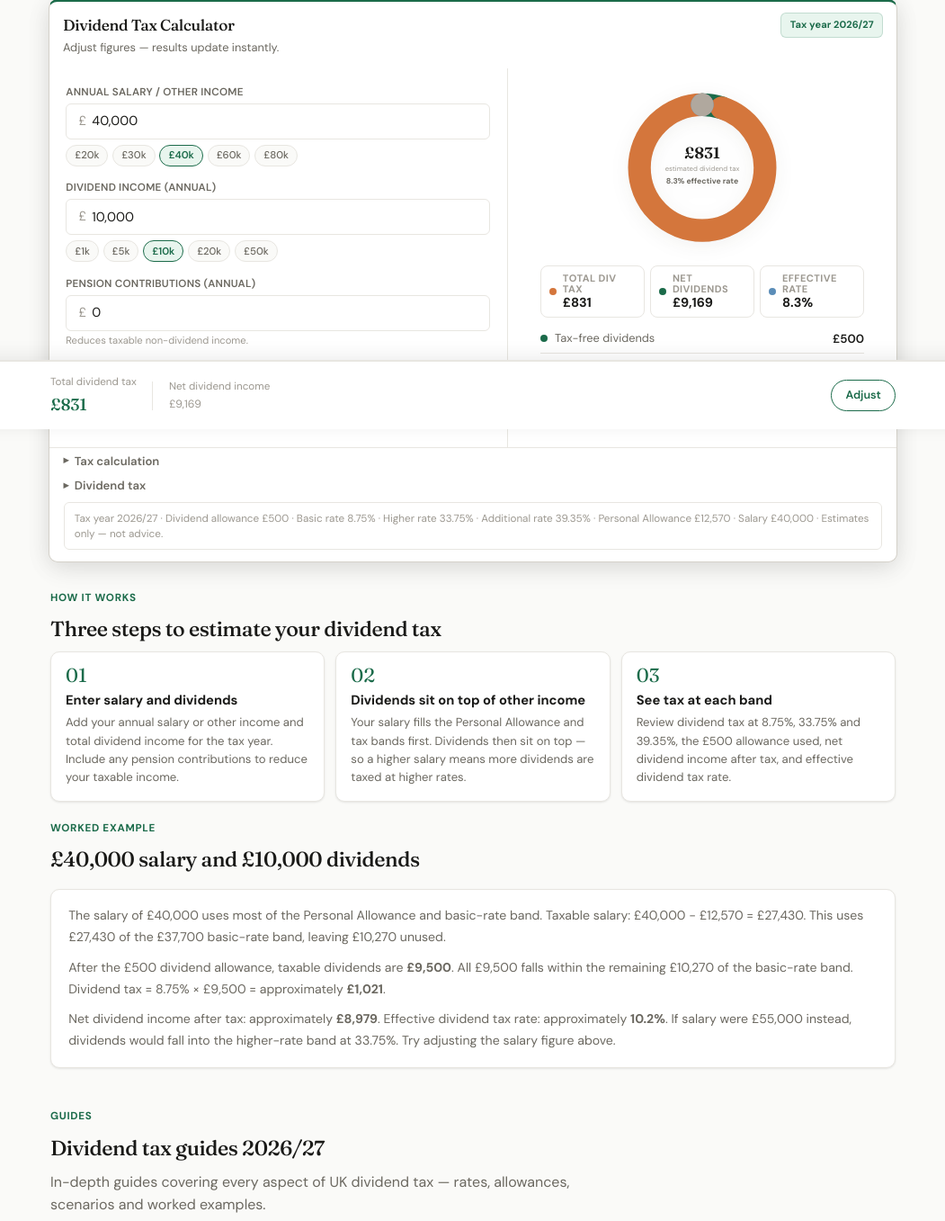
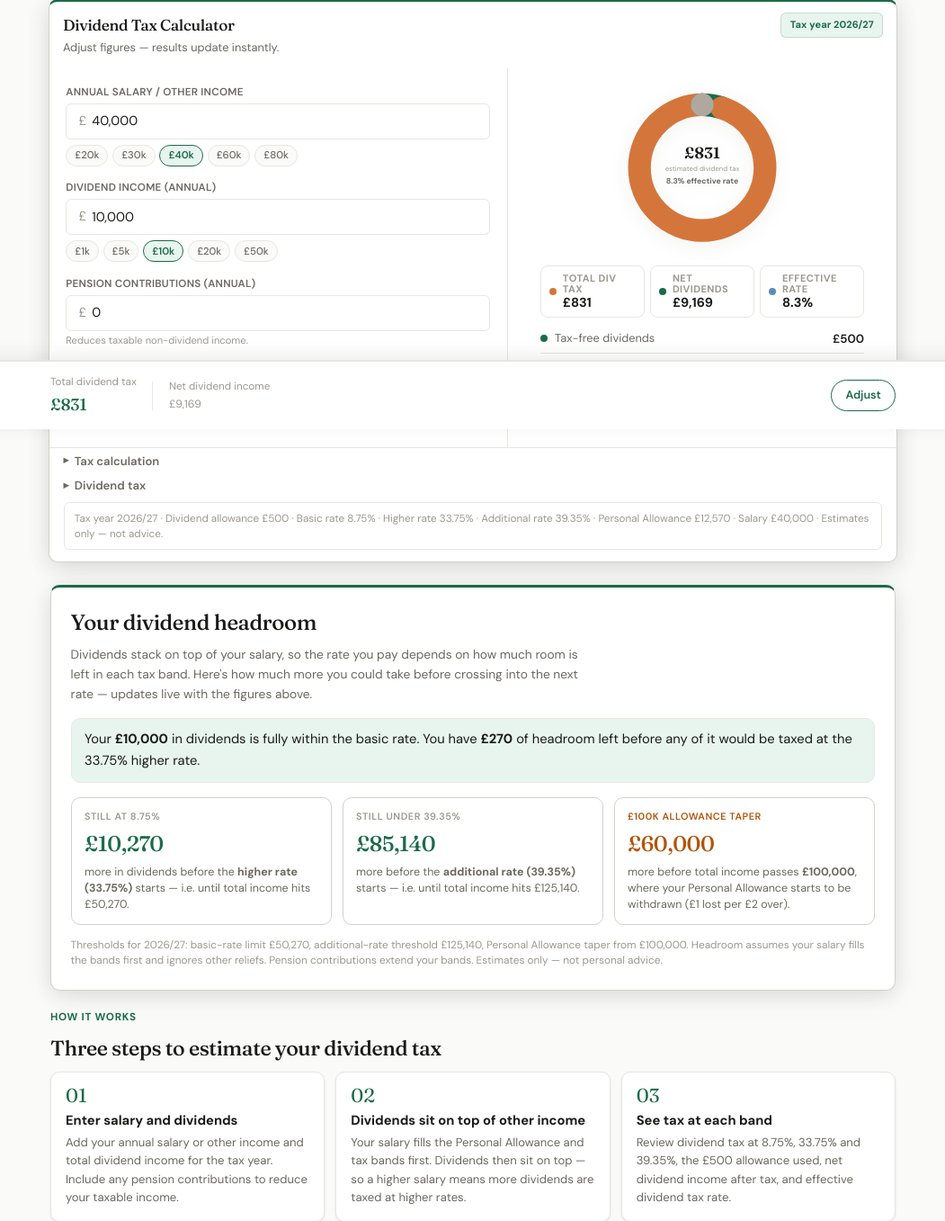
Before and after one commit to MaxSkippGriff/ukdividendtaxcalculator, a Flask app: page / in a window 1280 px wide. Shown: the part 400-1757 px from the top of the page at 90% size, without its empty margins (114-1165 px from the left). Run offline with Flask 3, Linux system fonts and the light colour scheme.

Commit message:
ukdividendtax: add live Dividend Headroom planner (zero-cost client-side differentiator)
New section under the calculator that answers the question dividend-takers actually search for:
'how much more can I take before the next tax band?'. Reuses the existing (now-correct) engine
variables — paRemaining, basicRemaining, higherRemaining — so the numbers are exact, not approximate:
basic-rate headroom always lands total income on £50,270, higher-rate on £125,140, plus a £100k
Personal Allowance taper warning. Live narrative reflects where the user's current dividend entry
sits. 100% client-side: no new fetches, DB, or server cost. Verified across salary scenarios.

Co-Authored-By: Claude Opus 4.8 (1M context) <noreply@anthropic.com>

```diff
--- a/templates/landing.html
+++ b/templates/landing.html
@@ -403,6 +403,36 @@ body{font-family:var(--font-body);background:var(--bg);color:var(--text-primary)
   </div>
 </section>
 
+<section class="section" id="headroom" style="padding-top:0.6rem;padding-bottom:0.4rem;">
+  <div class="calc-card" style="border-top-color:var(--accent);padding:1.25rem 1.35rem 1.4rem;">
+    <h2 style="font-family:var(--font-display);font-size:clamp(1.15rem,2.4vw,1.5rem);font-weight:500;letter-spacing:-0.02em;margin:0 0 0.3rem;">Your dividend headroom</h2>
+    <p style="font-size:0.86rem;color:var(--text-secondary);line-height:1.6;margin:0 0 1rem;max-width:62ch;">
+      Dividends stack on top of your salary, so the rate you pay depends on how much room is left in each tax band. Here's how much more you could take before crossing into the next rate — updates live with the figures above.
+    </p>
+    <div id="hdNarrative" style="font-size:0.92rem;line-height:1.6;background:var(--accent-light,rgba(0,0,0,0.03));border:1px solid var(--border);border-radius:10px;padding:0.7rem 0.9rem;margin-bottom:1rem;"></div>
+    <div style="display:grid;grid-template-columns:repeat(auto-fit,minmax(150px,1fr));gap:0.7rem;">
+      <div class="hd-tier" style="border:1px solid var(--border-strong);border-radius:10px;padding:0.8rem 0.9rem;">
+        <div style="font-size:0.68rem;font-weight:600;text-transform:uppercase;letter-spacing:0.05em;color:var(--text-tertiary);">Still at 8.75%</div>
+        <div id="hdBasic" style="font-family:var(--font-display);font-size:1.5rem;font-weight:500;color:var(--accent);margin:0.15rem 0;letter-spacing:-0.02em;">£0</div>
+        <div style="font-size:0.78rem;color:var(--text-secondary);line-height:1.45;">more in dividends before the <strong>higher rate (33.75%)</strong> starts — i.e. until total income hits £50,270.</div>
+      </div>
+      <div class="hd-tier" style="border:1px solid var(--border-strong);border-radius:10px;padding:0.8rem 0.9rem;">
+        <div style="font-size:0.68rem;font-weight:600;text-transform:uppercase;letter-spacing:0.05em;color:var(--text-tertiary);">Still under 39.35%</div>
+        <div id="hdHigher" style="font-family:var(--font-display);font-size:1.5rem;font-weight:500;color:var(--accent);margin:0.15rem 0;letter-spacing:-0.02em;">£0</div>
+        <div style="font-size:0.78rem;color:var(--text-secondary);line-height:1.45;">more before the <strong>additional rate (39.35%)</strong> starts — i.e. until total income hits £125,140.</div>
+      </div>
+      <div class="hd-tier" style="border:1px solid var(--border-strong);border-radius:10px;padding:0.8rem 0.9rem;">
+        <div style="font-size:0.68rem;font-weight:600;text-transform:uppercase;letter-spacing:0.05em;color:#b45309;">£100k allowance taper</div>
+        <div id="hdTaper" style="font-family:var(--font-display);font-size:1.5rem;font-weight:500;color:#b45309;margin:0.15rem 0;letter-spacing:-0.02em;">£0</div>
+        <div style="font-size:0.78rem;color:var(--text-secondary);line-height:1.45;">more before total income passes <strong>£100,000</strong>, where your Personal Allowance starts to be withdrawn (£1 lost per £2 over).</div>
+      </div>
+    </div>
+    <p style="font-size:0.74rem;color:var(--text-tertiary);margin:0.85rem 0 0;line-height:1.5;">
+      Thresholds for {{ tax_year }}: basic-rate limit £50,270, additional-rate threshold £125,140, Personal Allowance taper from £100,000. Headroom assumes your salary fills the bands first and ignores other reliefs. Pension contributions extend your bands. Estimates only — not personal advice.
+    </p>
+  </div>
+</section>
+
 <section class="section" id="how-it-works" style="padding-top:0.9rem;padding-bottom:0.75rem;">
   <div class="section-label">How it works</div>
   <h2>Three steps to estimate your dividend tax</h2>
@@ -730,6 +760,34 @@ function calculate(){
   const a=document.getElementById('assumptionsBlock');
   if(a)a.textContent='Tax year {{ tax_year }} · Dividend allowance £500 · Basic rate 8.75% · Higher rate 33.75% · Additional rate 39.35% · Personal Allowance £12,570 · Salary £'+Math.round(salary).toLocaleString('en-GB')+' · Estimates only — not advice.';
   setText('srTax',fmt(totalTax));setText('srNet',fmt(netDiv));
+  updateHeadroom(salary,nonDiv,pa,paRemaining,basicRemaining,higherRemaining,divs);
+}
+function updateHeadroom(salary,nonDiv,pa,paRemaining,basicRemaining,higherRemaining,divs){
+  // Dividends fill PA leftover, then the rest of the basic band, then the higher band.
+  const basicHeadroom=Math.max(0,paRemaining+basicRemaining);          // divs stayable within 8.75%
+  const higherHeadroom=Math.max(0,basicHeadroom+higherRemaining);      // total div capacity before 39.35%
+  const taperHeadroom=Math.max(0,100000-salary);                       // divs before total income hits £100k
+  setText('hdBasic',fmt(basicHeadroom));
+  setText('hdHigher',fmt(higherHeadroom));
+  setText('hdTaper',fmt(taperHeadroom));
+  // Narrative reflects where the user's current dividend entry sits.
+  const n=document.getElementById('hdNarrative');if(!n)return;
+  let msg;
+  if(divs<=0){
+    msg='Enter a dividend figure above to see where you stand. On a £'+Math.round(salary).toLocaleString('en-GB')+' salary you could take up to <strong>'+fmt(basicHeadroom)+'</strong> in dividends while paying just 8.75% on the taxable part.';
+  }else if(divs<basicHeadroom){
+    msg='Your <strong>'+fmt(divs)+'</strong> in dividends is fully within the basic rate. You have <strong>'+fmt(basicHeadroom-divs)+'</strong> of headroom left before any of it would be taxed at the 33.75% higher rate.';
+  }else if(divs<higherHeadroom){
+    const over=divs-basicHeadroom;
+    msg='You’re into higher-rate territory: about <strong>'+fmt(over)+'</strong> of your dividends are taxed at 33.75%. You have <strong>'+fmt(higherHeadroom-divs)+'</strong> before the 39.35% additional rate would apply.';
+  }else{
+    const over=divs-higherHeadroom;
+    msg='About <strong>'+fmt(over)+'</strong> of your dividends fall in the 39.35% additional-rate band. Every extra £100 of dividends here keeps £60.65 after tax.';
+  }
+  if(salary+divs>100000){
+    msg+=' <span style="color:#b45309;">Total income is over £100,000, so your Personal Allowance is being tapered — the slice between £100,000 and £125,140 carries an effective dividend rate well above the headline figure.</span>';
+  }
+  n.innerHTML=msg;
 }
 ['salary','dividendIncome','pensionContribs'].forEach(id=>{
   const e=document.getElementById(id);if(e)e.addEventListener('input',calculate);
```
